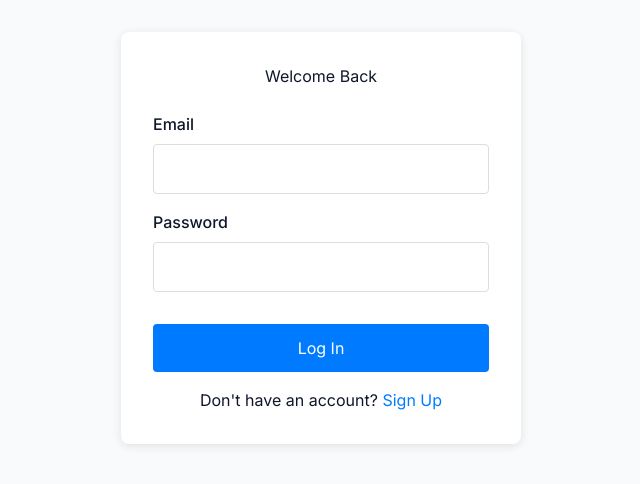
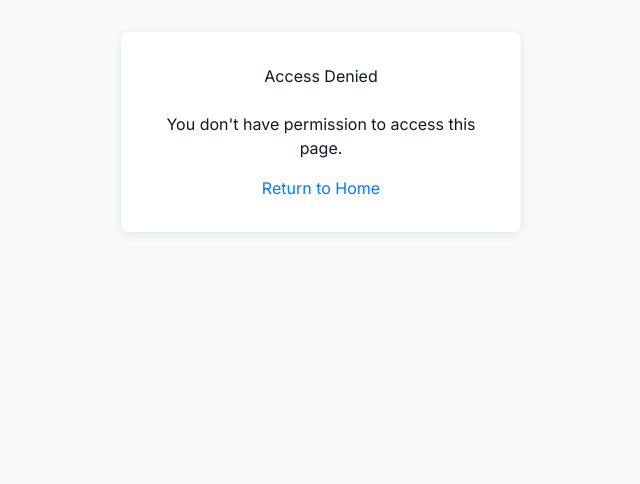
Before and after one commit to sanjaisakthivel2006-cloud/college-website, a React (Vite) app: page /unauthorized in a window 1280 px wide. Before the commit this address led to /login. Shown: the top 484 px of the page, without its empty margins (319-959 px from the left). Built offline with nearby package versions, Linux system fonts and the light colour scheme; no server answers.

Commit message:
feat(auth): add RoleBasedRoute component and Unauthorized page

```diff
--- a/App.tsx
+++ b/App.tsx
@@ -1,6 +1,7 @@
-import { Routes, Route, Navigate } from 'react-router-dom';
+import { Routes, Route } from 'react-router-dom';
 import SignIn from './pages/SignIn';
 import SignUp from './pages/SignUp';
+import Unauthorized from './pages/Unauthorized';
 import StudentSystem from './StudentSystem';
 import ProtectedRoute from './components/ProtectedRoute';
 
@@ -10,6 +11,7 @@ function App() {
          {/* Public Routes */}
          <Route path="/login" element={<SignIn />} />
          <Route path="/signup" element={<SignUp />} />
+         <Route path="/unauthorized" element={<Unauthorized />} />
 
          {/* Protected Routes */}
          <Route path="/*" element={
--- /dev/null
+++ b/pages/Unauthorized.tsx
@@ -0,0 +1,15 @@
+import { Link } from 'react-router-dom';
+
+const Unauthorized = () => {
+    return (
+        <div className="auth-container">
+            <h2>Access Denied</h2>
+            <p>You don't have permission to access this page.</p>
+            <p>
+                <Link to="/">Return to Home</Link>
+            </p>
+        </div>
+    );
+};
+
+export default Unauthorized;
```
Also changed, not shown: components/RoleBasedRoute.tsx (added, +48 -0 lines).
